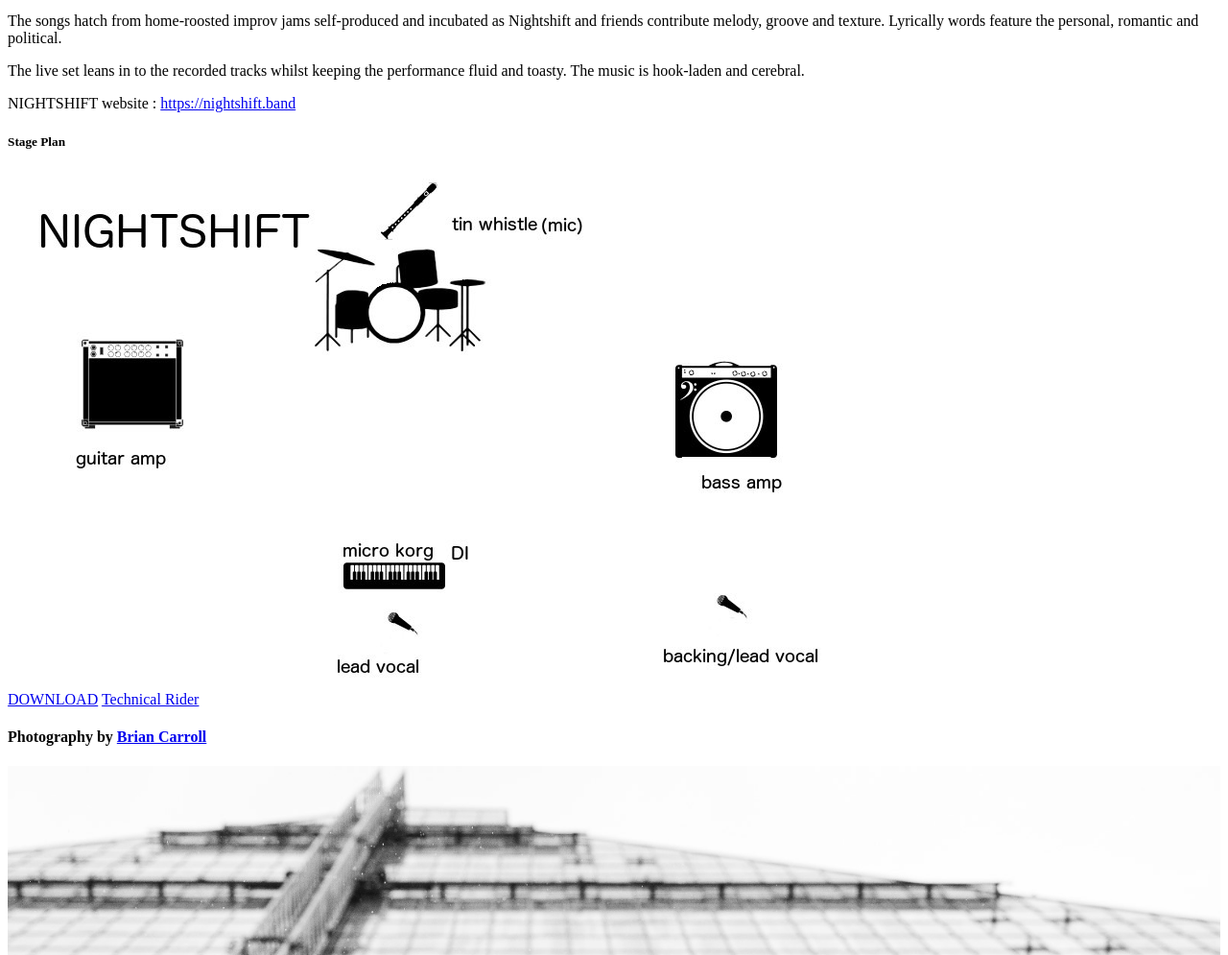
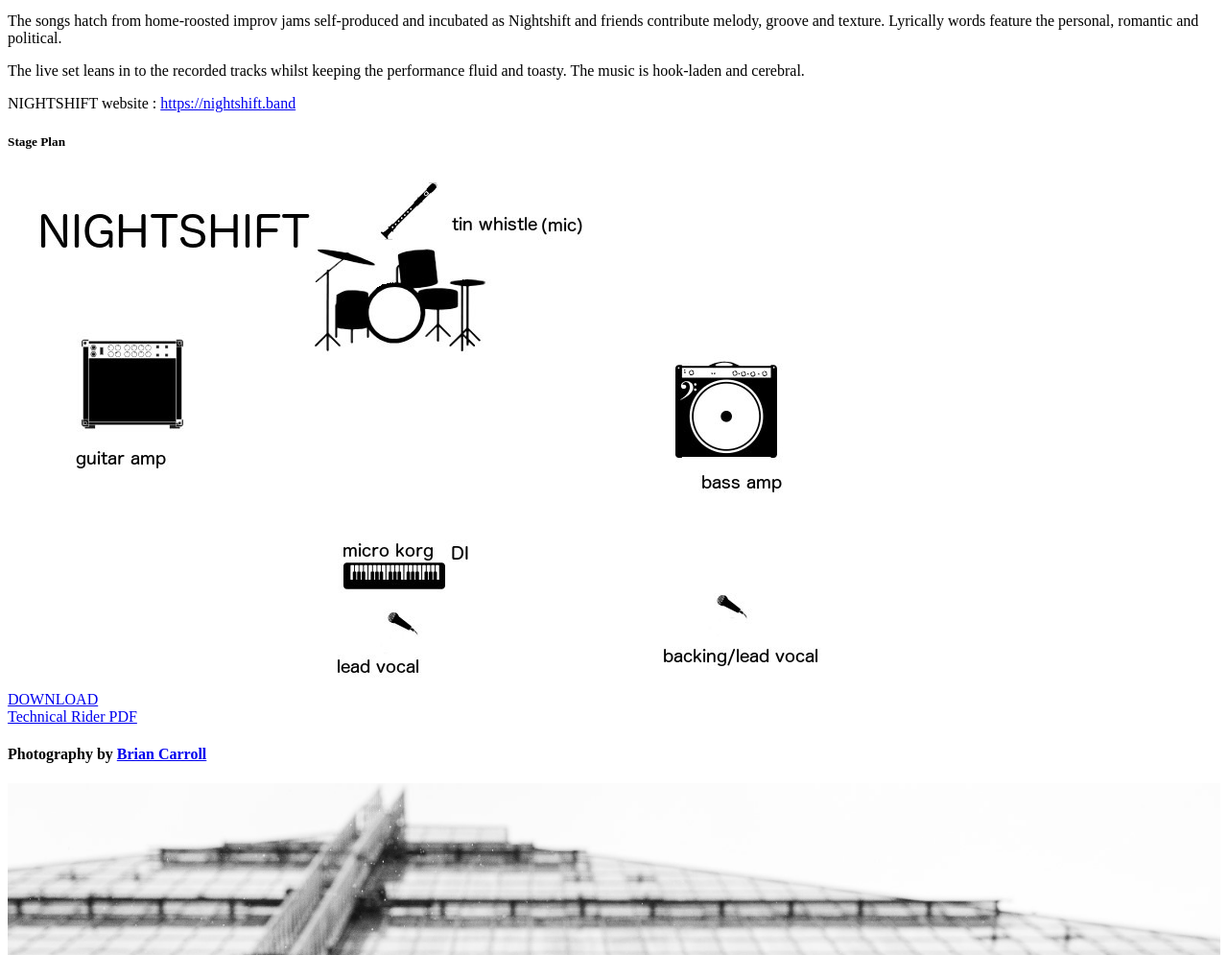
Before and after one commit to pampthehorn/nightshift, a plain HTML site: page bio/index.html in a window 1280 px wide. Shown: the part 105-1100 px from the top of the page at 96% size. Drawn offline with Linux system fonts and the light colour scheme.

Commit message:
technical rider spacing

```diff
--- a/bio/index.html
+++ b/bio/index.html
@@ -30,8 +30,8 @@ and cerebral.</p>
 <div>
     <h5> Stage Plan </h5>
     <img src="/bio/stage-plan.jpg"><br />
-    <a href="/bio/stage-plan.jpg" download>DOWNLOAD</a>
-    <a href="/bio/Nightshift-Tech_Rider 2025.pdf">Technical Rider</a>
+    <a href="/bio/stage-plan.jpg" download>DOWNLOAD</a><br/>
+    <a href="/bio/Nightshift-Tech_Rider 2025.pdf">Technical Rider PDF</a>
 </div>
 <div>
 
```
